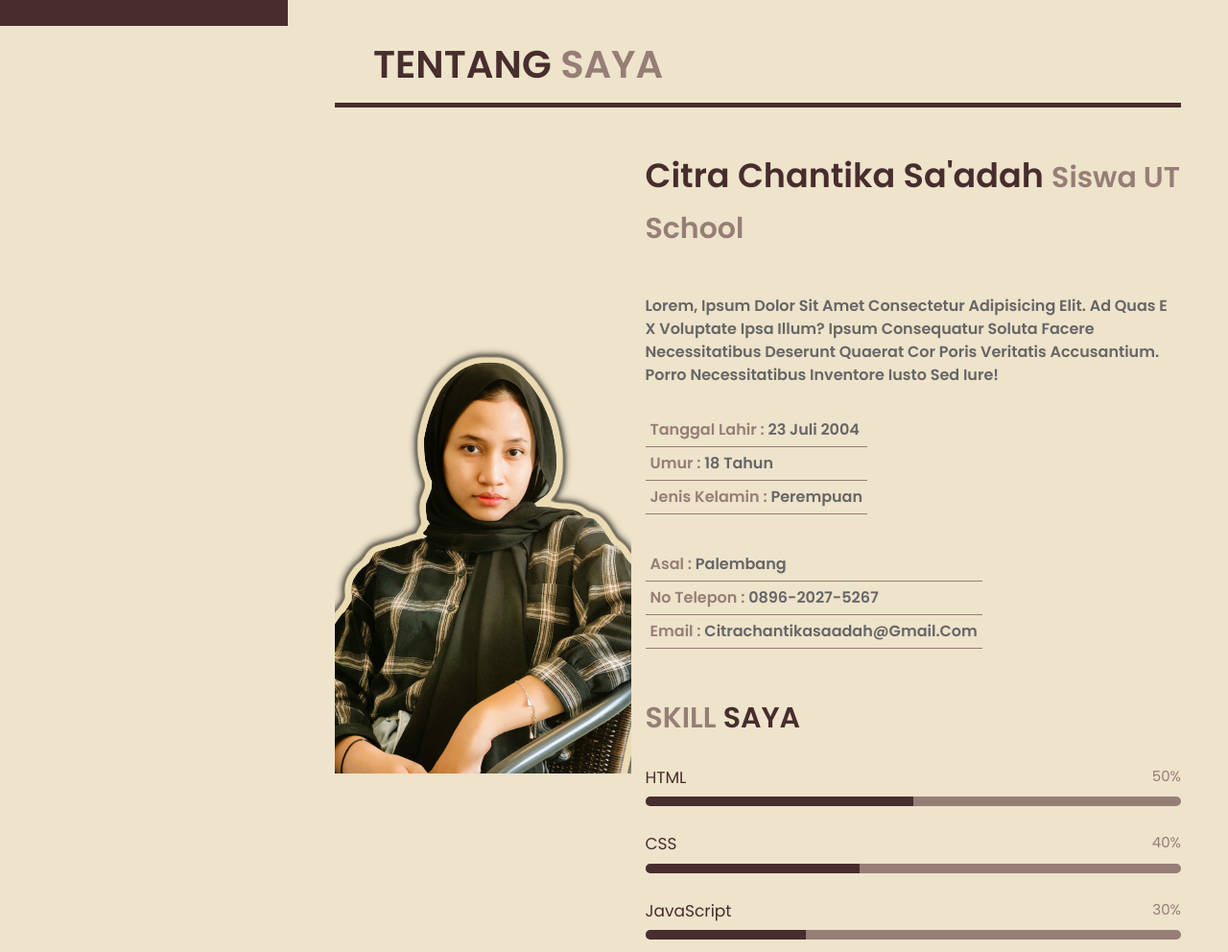
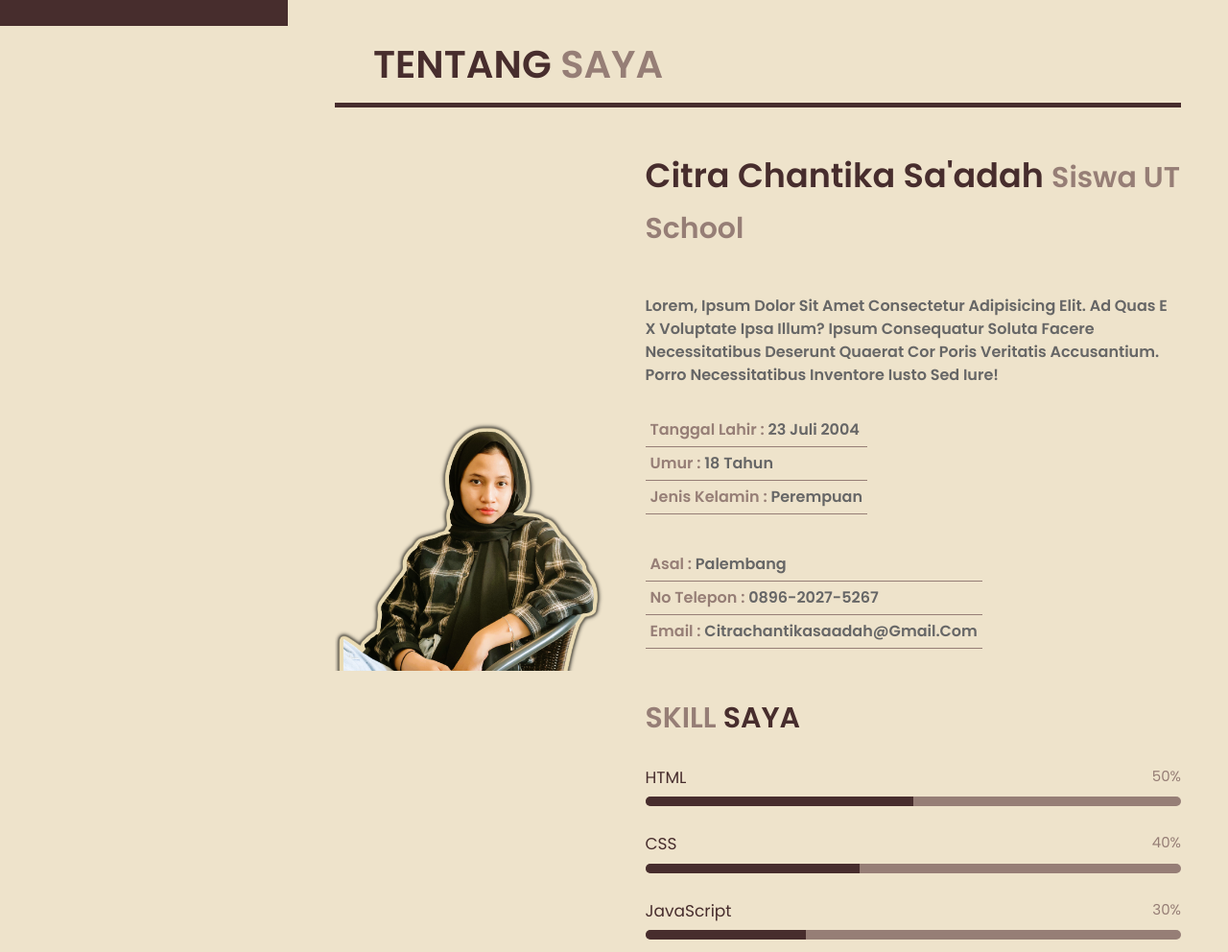
Before and after one commit to citrachantika/webcitra, a plain HTML site: page index.html in a window 1280 px wide. Shown: the part 773-1765 px from the top of the page at 96% size. Drawn offline with Linux system fonts and the light colour scheme.

Commit message:
update style.css
object-fit none to contain

```diff
--- a/css/style.css
+++ b/css/style.css
@@ -200,7 +200,7 @@ header .follow a:hover {
 .tentangsaya .row-1 .image img{
     height: 100%;
     width: 100%;
-    object-fit: none;
+    object-fit: contain;
 }
 
 .tentangsaya .row-1 .content{
```
